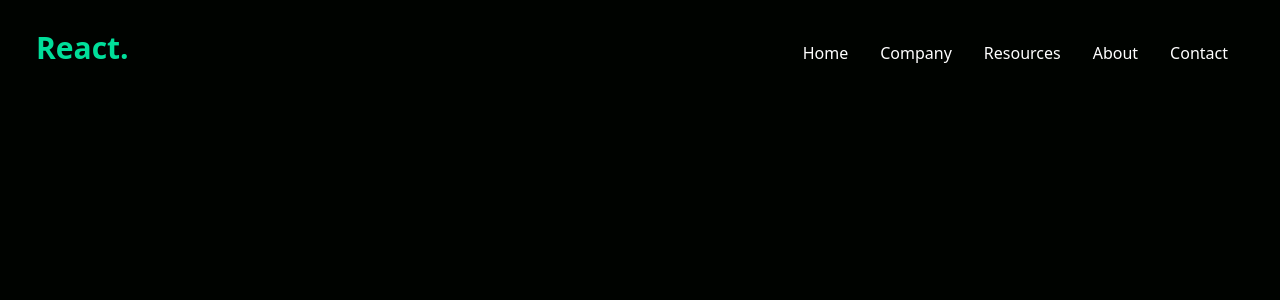
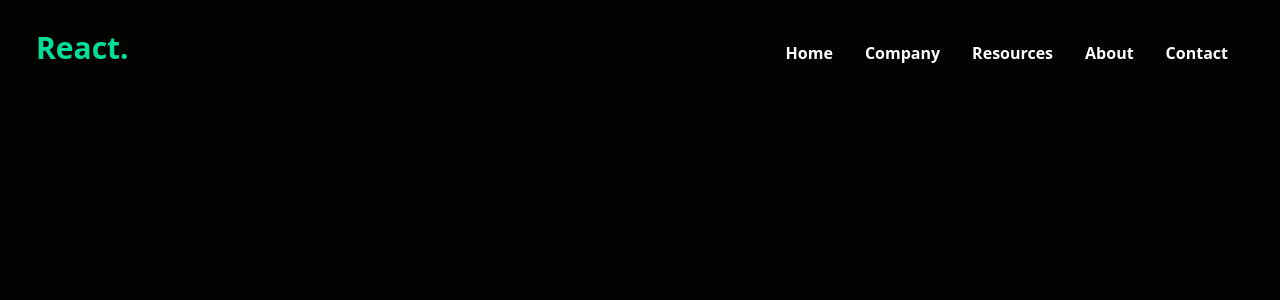
Before and after one commit to ferhatkplnn/react-tailwind-examples, a React (Vite) app in the folder data-finance-main-page/: page / in a window 1280 px wide. Shown: the top 300 px of the page. Built offline with nearby package versions, Linux system fonts and the light colour scheme.

Commit message:
style: Enhance font weight for NavbarLinkItem
- Updated font weight to font-semibold for better visibility and emphasis

```diff
--- a/data-finance-main-page/src/components/navbar/NavbarLinkItem.tsx
+++ b/data-finance-main-page/src/components/navbar/NavbarLinkItem.tsx
@@ -1,7 +1,7 @@
 const NavbarLinkItem = ({ text }: { text: string }) => {
   return (
     <div className="group">
-      <li className="p-4 pb-1 cursor-pointer">
+      <li className="p-4 pb-1 font-semibold cursor-pointer">
         {text}
         <div className="bg-white h-0.5 w-0 group-hover:w-full  duration-500 ease-out"></div>
       </li>
```
